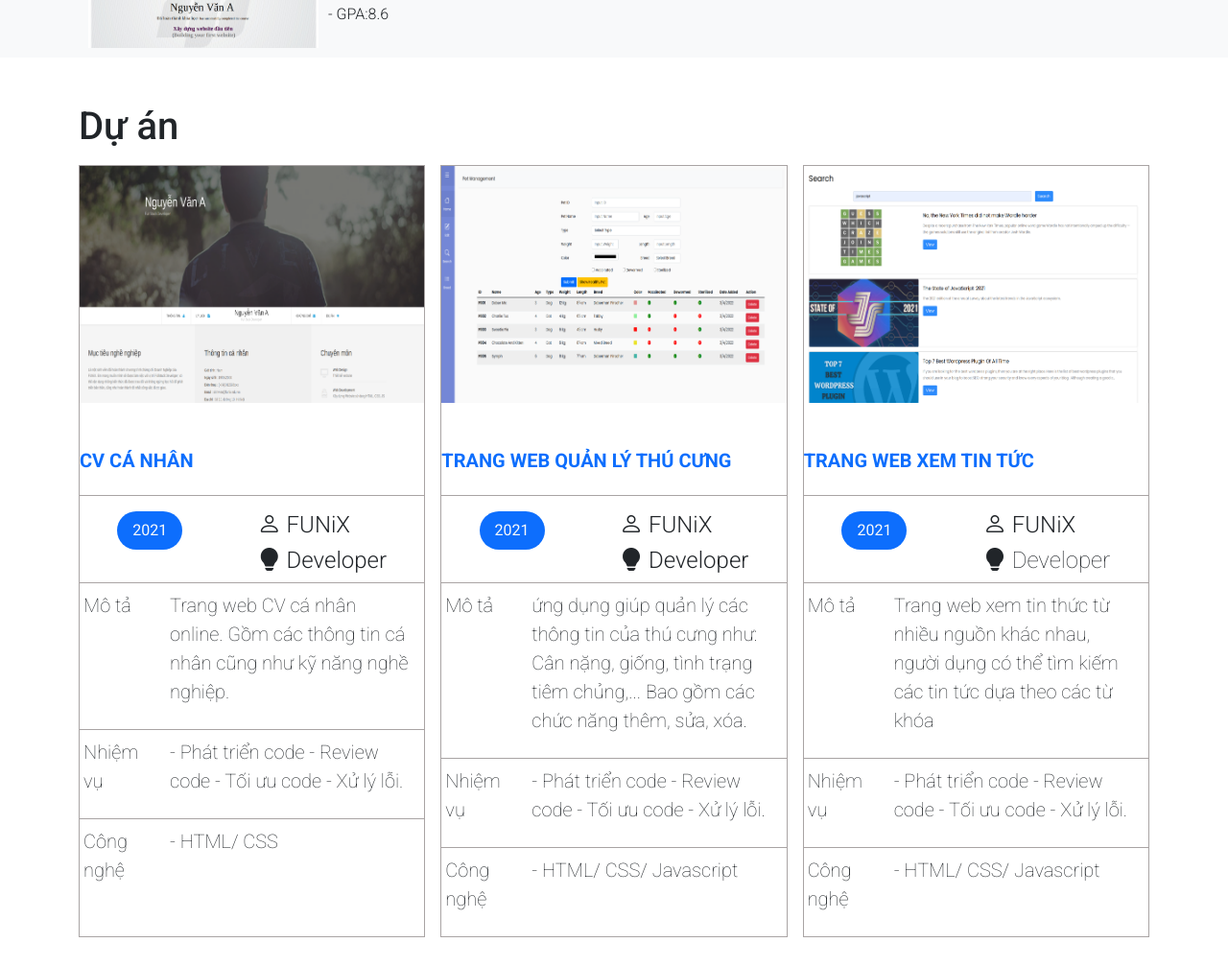
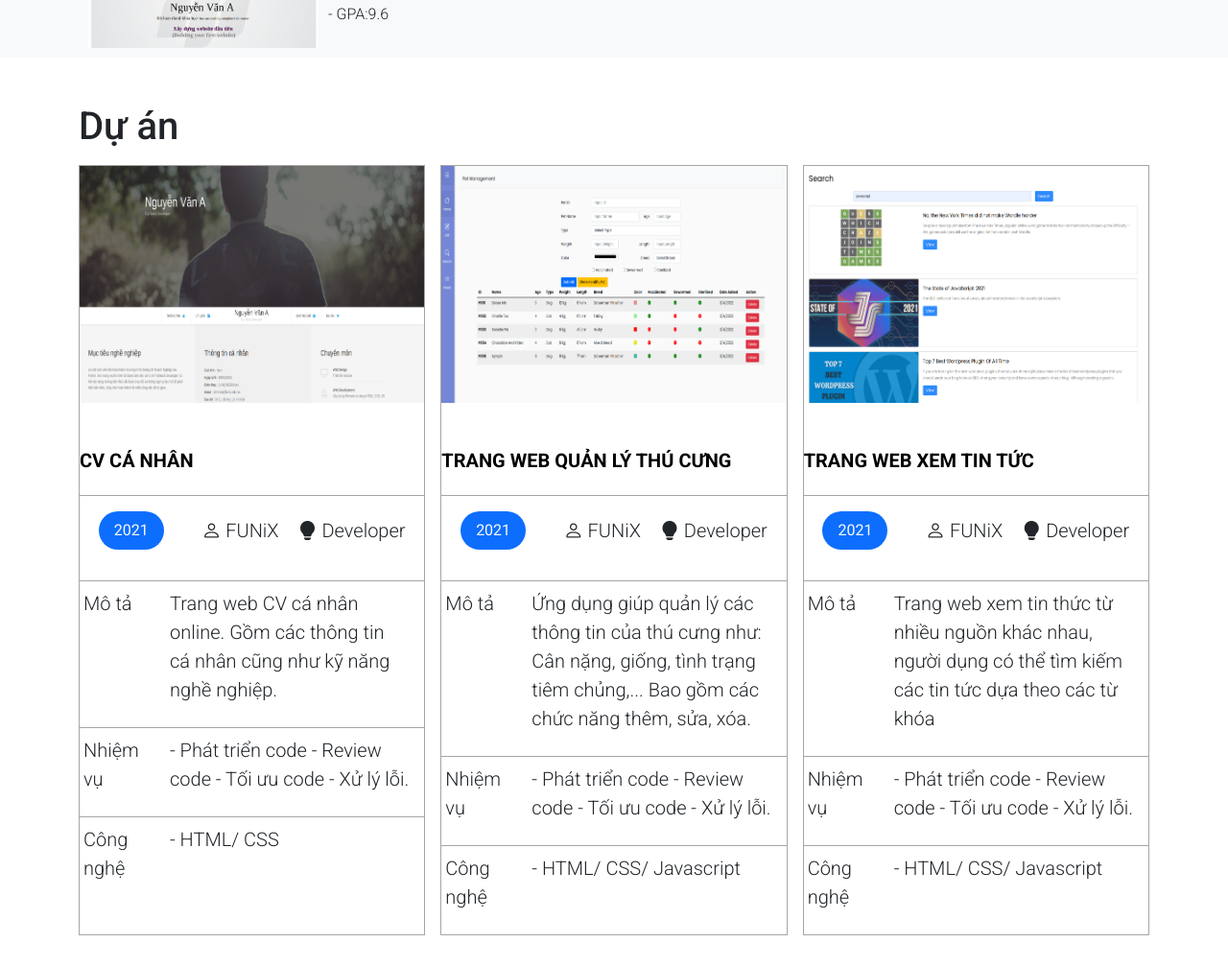
Before and after one commit to CatTuongg/Assignment3.github.io, a plain HTML site: page index.html in a window 1280 px wide. Shown: the part 1790-2797 px from the top of the page at 96% size. Drawn offline with nearby package versions, Linux system fonts and the light colour scheme.

Commit message:
Update index.html

```diff
--- a/index.html
+++ b/index.html
@@ -41,23 +41,23 @@
             class="navbar d-sm-flex text-secondary align-items-center justify-content-center"
           >
             <div class="nav-item">
-              <a href="#thongtin" class="nav-link"
+              <a href="#thongtin" class="nav-link bla"
                 ><span><i class="bi bi-person-circle"></i></span> Thông tin</a
               >
             </div>
             <div class="nav-item">
-              <a href="#lylich" class="nav-link"
+              <a href="#lylich" class="nav-link bla"
                 ><span><i class="bi bi-card-checklist"></i></span> lý lịch</a
               >
             </div>
             <div class="nav-item"></div>
             <div class="nav-item">
-              <a href="#chungchi" class="nav-link"
+              <a href="#chungchi" class="nav-link bla"
                 ><span><i class="bi bi-briefcase-fill"></i></span> chứng chỉ</a
               >
             </div>
             <div class="nav-item">
-              <a href="#duan" class="nav-link"
+              <a href="#duan" class="nav-link bla"
                 ><span><i class="bi bi-star-fill"></i></span> dự án</a
               >
             </div>
@@ -141,7 +141,7 @@
                   <h2 class="text-start fs-5 ps-2">
                     Full Stack Eeveloper - Công ty Y
                   </h2>
-                  <p class="fst-italic fw-lighter ps-2">
+                  <p class="fst-italic  ps-2">
                     05/2022 -
                     <span class="bg-primary px-3 py-2 rounded-pill text-light"
                       >Hiện tại</span
@@ -158,12 +158,12 @@
                   </p>
                   <p class="fw-light ps-2">
                     - Sử dụng ngôn ngữ server-side (Python, Jave,...) để xây
-                    dựng các Web Service
+                    dựng các Web Service.
                   </p>
                 </li>
                 <li class="lead fw-bold">
                   <h2 class="text-start fs-5 ps-2">Web Designer - Công ty X</h2>
-                  <p class="fst-italic fw-lighter ps-2">06/2021 - 04/2022</p>
+                  <p class="fst-italic  ps-2">06/2021 - 04/2022</p>
                   <p class="fw-light ps-2">
                     - Thiết kế Website dựa trên yêu cầu khách hàng.
                   </p>
@@ -202,17 +202,17 @@
               </div>
               <ul class="pt-3 flex-items hehe">
                 <li class="lead fw-bold">
-                  <h2 class="text-start fs-5 ps-2">FPT Edu Hackathon 2019</h2>
-                  <p class="fst-italic fw-lighter ps-2">03/2019 - 05/2019</p>
-                  <p class="fw-light ps-2">- Giải 3 bảng A</p>
+                  <h2 class="text-start fs-5 ps-2">Olympic Tin học MTTN</h2>
+                  <p class="fst-italic  ps-2">03/2022 - 05/2022</p>
+                  <p class="fw-light ps-2">- Giải 3 bảng Chuyên tin.</p>
                   <p class="fw-light ps-2">
-                    - Đề tài: Trang web về phân loại rác thải.
+                    - Competitive programing.
                   </p>
                 </li>
                 <li class="lead fw-bold">
-                  <h2 class="text-start fs-5 ps-2">Câu lạc bộ Z</h2>
-                  <p class="fst-italic fw-lighter ps-2">08/2016 - 08/2017</p>
-                  <p class="fw-light ps-2">- Trưởng ban chuyên môn.</p>
+                  <h2 class="text-start fs-5 ps-2">Câu lạc bộ TFL</h2>
+                  <p class="fst-italic  ps-2">08/2023 - 08/2024</p>
+                  <p class="fw-light ps-2">- Phó chủ nhiệm.</p>
                 </li>
               </ul>
               <div class="text-center ">
@@ -243,15 +243,15 @@
               <ul class="pt-3 flex-items hehe">
                 <li class="lead fw-bold">
                   <h2 class="text-start fs-5 ps-2">FUNiX</h2>
-                  <p class="fst-italic fw-lighter ps-2">06/2021 - 05/2022</p>
+                  <p class="fst-italic  ps-2">06/2021 - 05/2022</p>
                   <p class="fw-light ps-2">
-                    - Tốt nghiệp chứng chỉ doanh nghiệp nhánh Fullstack
+                    - Tốt nghiệp chứng chỉ doanh nghiệp nhánh Fullstack.
                   </p>
                   <p class="fw-light ps-2">- GPA: 9/10</p>
                 </li>
                 <li class="lead fw-bold">
                   <h2 class="text-start fs-5 ps-2">Cử nhân ĐH FPT</h2>
-                  <p class="fst-italic fw-lighter ps-2">08/2016 - 07/2019</p>
+                  <p class="fst-italic  ps-2">08/2016 - 07/2019</p>
                   <p class="fw-light ps-2">
                     - Chuyên ngành: Kỹ thuật phần mềm.
                   </p>
@@ -441,7 +441,7 @@
                     chứng chỉ lập trình web - funix
                   </h2>
                   <p class="fw-light">- Chứng chỉ thuộc chương trình CCDN</p>
-                  <p class="fw-light">- GPA:8.6</p>
+                  <p class="fw-light">- GPA:9.6</p>
                 </div>
               </div>
             </div>
@@ -456,7 +456,7 @@
                   chứng chỉ lập trình Javascript-funix
                 </h2>
                 <p class="fw-light">- Chứng chỉ thuộc chương trình CCDN</p>
-                <p class="fw-light">- GPA:8.6</p>
+                <p class="fw-light">- GPA:9.6</p>
               </div>
             </div>
           </div>
@@ -472,7 +472,7 @@
                     chứng chỉ thiết kế database-funix
                   </h2>
                   <p class="fw-light">- Chứng chỉ thuộc chương trình CCDN</p>
-                  <p class="fw-light">- GPA:8.6</p>
+                  <p class="fw-light">- GPA:9.6</p>
                 </div>
               </div>
             </div>
@@ -496,33 +496,35 @@
                     class="img-fluid mb-5"
                     alt="dbi"
                   />
-                  <h2 class="lead text-uppercase fw-bold">CV cá nhân</h2>
+                  <h2 class="lead text-uppercase fw-bold bla">CV cá nhân</h2>
                 </a>
               </div>
               <div
-                class="d-flex justify-content-around align-items-start duan-item ss"
-              >
-                <div class="time text-light bg-primary p-3 py-2 rounded-pill">
+                class="justify-content-around align-items-start duan-item ss pb-3">
+                <div class="time text-light bg-primary p-3 py-2 rounded-pill mb-3">
                   2021
                 </div>
-                <div>
-                  <i class="bi bi-person h4 fst-normal d-block fw-light">
-                    FUNiX</i
-                  >
+                <div class="fle pt-2">
+                  <div >
+                  <i class="bi bi-person h5 fst-normal d-block fw-light">
+                    FUNiX</i >
+                  </div>
+                 <div>
                   <i
-                    class="bi bi-lightbulb-fill h4 fst-normal d-block fw-light"
+                    class="bi bi-lightbulb-fill h5 fst-normal d-block fw-light"
                   >
                     Developer</i
                   >
+                </div>
                 </div>
               </div>
               <div
                 class="d-flex justify-content-start align-items-start duan-item"
               >
-                <div class="p-1 py-2 text-start fw-lighter lead">
+                <div class="p-1 py-2 text-start  lead">
                   <p class="duan-text">Mô tả</p>
                 </div>
-                <div class="p-3 py-2 text-start fw-lighter lead">
+                <div class="p-3 py-2 text-start  lead">
                   <p>
                     Trang web CV cá nhân online. Gồm các thông tin cá nhân cũng
                     như kỹ năng nghề nghiệp.
@@ -532,10 +534,10 @@
               <div
                 class="d-flex justify-content-start align-items-start duan-item"
               >
-                <div class="p-1 py-2 text-start fw-lighter lead">
+                <div class="p-1 py-2 text-start  lead">
                   <p class="duan-text">Nhiệm vụ</p>
                 </div>
-                <div class="p-3 py-2 text-start fw-lighter lead">
+                <div class="p-3 py-2 text-start  lead">
                   <p>
                     - Phát triển code - Review code - Tối ưu code - Xử lý lỗi.
                   </p>
@@ -544,10 +546,10 @@
               <div
                 class="d-flex justify-content-start align-items-start duan-item"
               >
-                <div class="p-1 py-2 text-start fw-lighter lead">
+                <div class="p-1 py-2 text-start  lead">
                   <p class="duan-text">Công nghệ</p>
                 </div>
-                <div class="p-3 py-2 text-start fw-lighter lead">
+                <div class="p-3 py-2 text-start  lead">
                   <p>- HTML/ CSS</p>
                 </div>
               </div>
@@ -563,37 +565,39 @@
                     class="img-fluid mb-5"
                     alt="dbi"
                   />
-                  <h2 class="lead text-uppercase fw-bold">
+                  <h2 class="lead text-uppercase fw-bold bla">
                     trang web quản lý thú cưng
                   </h2>
                 </a>
               </div>
               <div
-                class="d-flex justify-content-around align-items-start duan-item ss"
-              >
-                <div class="time text-light bg-primary p-3 py-2 rounded-pill">
+                class="justify-content-around align-items-start duan-item ss pb-3">
+                <div class="time text-light bg-primary p-3 py-2 rounded-pill mb-3">
                   2021
                 </div>
-                <div>
-                  <i class="bi bi-person h4 fst-normal d-block fw-light">
-                    FUNiX</i
-                  >
+                <div class="fle pt-2">
+                  <div >
+                  <i class="bi bi-person h5 fst-normal d-block fw-light">
+                    FUNiX</i >
+                  </div>
+                 <div>
                   <i
-                    class="bi bi-lightbulb-fill h4 fst-normal d-block fw-light"
+                    class="bi bi-lightbulb-fill h5 fst-normal d-block fw-light"
                   >
                     Developer</i
                   >
+                </div>
                 </div>
               </div>
               <div
                 class="d-flex justify-content-start align-items-start duan-item"
               >
-                <div class="p-1 py-2 text-start fw-lighter lead">
+                <div class="p-1 py-2 text-start  lead">
                   <p class="duan-text">Mô tả</p>
                 </div>
-                <div class="p-3 py-2 text-start fw-lighter lead">
+                <div class="p-3 py-2 text-start  lead">
                   <p>
-                    ứng dụng giúp quản lý các thông tin của thú cưng như: Cân
+                    Ứng dụng giúp quản lý các thông tin của thú cưng như: Cân
                     nặng, giống, tình trạng tiêm chủng,... Bao gồm các chức năng
                     thêm, sửa, xóa.
                   </p>
@@ -602,10 +606,10 @@
               <div
                 class="d-flex justify-content-start align-items-start duan-item"
               >
-                <div class="p-1 py-2 text-start fw-lighter lead">
+                <div class="p-1 py-2 text-start  lead">
                   <p class="duan-text">Nhiệm vụ</p>
                 </div>
-                <div class="p-3 py-2 text-start fw-lighter lead">
+                <div class="p-3 py-2 text-start  lead">
                   <p>
                     - Phát triển code - Review code - Tối ưu code - Xử lý lỗi.
                   </p>
@@ -614,10 +618,10 @@
               <div
                 class="d-flex justify-content-start align-items-start duan-item"
               >
-                <div class="p-1 py-2 text-start fw-lighter lead">
+                <div class="p-1 py-2 text-start  lead">
                   <p class="duan-text">Công nghệ</p>
                 </div>
-                <div class="p-3 py-2 text-start fw-lighter lead">
+                <div class="p-3 py-2 text-start  lead">
                   <p>- HTML/ CSS/ Javascript</p>
                 </div>
               </div>
@@ -633,37 +637,37 @@
                     class="img-fluid mb-5"
                     alt="dbi"
                   />
-                  <h2 class="lead text-uppercase fw-bold">
+                  <h2 class="lead text-uppercase fw-bold bla">
                     trang web xem tin tức
                   </h2>
                 </a>
               </div>
               <div
-                class="d-flex justify-content-around align-items-start duan-item"
-              >
-                <div
-                  class="time text-light bg-primary p-3 py-2 rounded-pill ss"
-                >
+                class="justify-content-around align-items-start duan-item ss pb-3">
+                <div class="time text-light bg-primary p-3 py-2 rounded-pill mb-3">
                   2021
                 </div>
-                <div>
-                  <i class="bi bi-person h4 fst-normal d-block fw-light">
-                    FUNiX</i
-                  >
+                <div class="fle pt-2">
+                  <div >
+                  <i class="bi bi-person h5 fst-normal d-block fw-light">
+                    FUNiX</i >
+                  </div>
+                 <div>
                   <i
-                    class="bi bi-lightbulb-fill h4 fst-normal d-block fw-lighter"
+                    class="bi bi-lightbulb-fill h5 fst-normal d-block fw-light"
                   >
                     Developer</i
                   >
+                </div>
                 </div>
               </div>
               <div
                 class="d-flex justify-content-start align-items-start duan-item"
               >
-                <div class="p-1 py-2 text-start fw-lighter lead">
+                <div class="p-1 py-2 text-start  lead">
                   <p class="duan-text">Mô tả</p>
                 </div>
-                <div class="p-3 py-2 text-start fw-lighter lead">
+                <div class="p-3 py-2 text-start  lead">
                   <p>
                     Trang web xem tin thức từ nhiều nguồn khác nhau, người dụng
                     có thể tìm kiếm các tin tức dựa theo các từ khóa
@@ -673,10 +677,10 @@
               <div
                 class="d-flex justify-content-start align-items-start duan-item"
               >
-                <div class="p-1 py-2 text-start fw-lighter lead">
+                <div class="p-1 py-2 text-start  lead">
                   <p class="duan-text">Nhiệm vụ</p>
                 </div>
-                <div class="p-3 py-2 text-start fw-lighter lead">
+                <div class="p-3 py-2 text-start  lead">
                   <p>
                     - Phát triển code - Review code - Tối ưu code - Xử lý lỗi.
                   </p>
@@ -685,10 +689,10 @@
               <div
                 class="d-flex justify-content-start align-items-start duan-item"
               >
-                <div class="p-1 py-2 text-start fw-lighter lead">
+                <div class="p-1 py-2 text-start  lead">
                   <p class="duan-text">Công nghệ</p>
                 </div>
-                <div class="p-3 py-2 text-start fw-lighter lead">
+                <div class="p-3 py-2 text-start  lead">
                   <p>- HTML/ CSS/ Javascript</p>
                 </div>
               </div>
```
